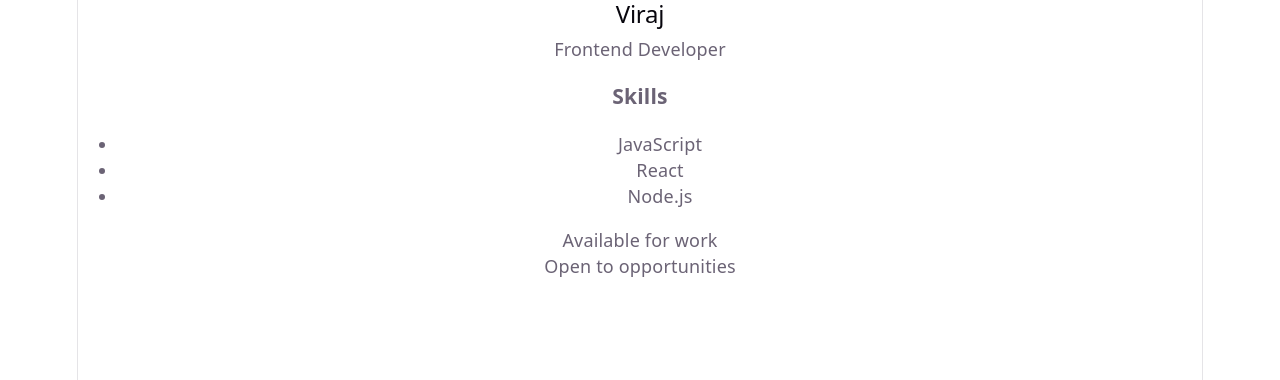
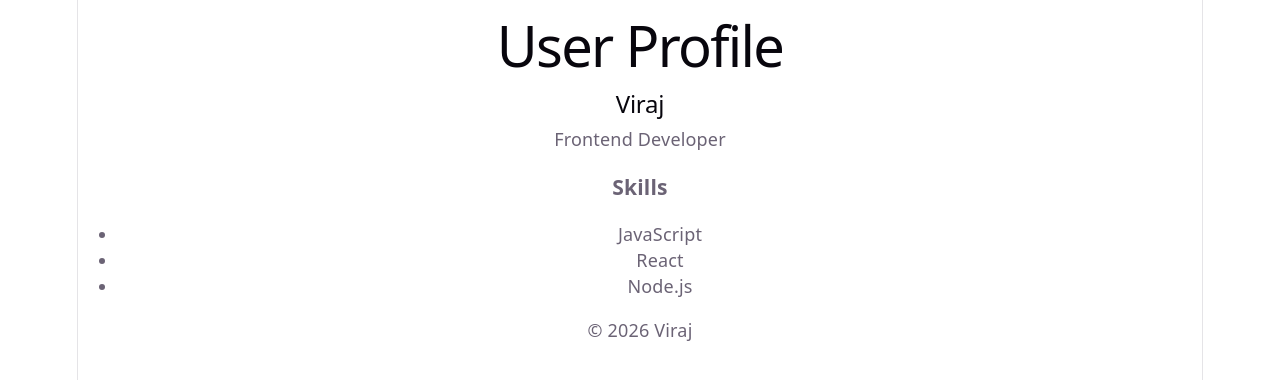
Before and after one commit to Viraj1923/Dev-Lab, a React (Vite) app in the folder frontend/react.js/: page / in a window 1280 px wide. Shown: the top 380 px of the page. Built offline with nearby package versions, Linux system fonts and the light colour scheme.

Commit message:
Complete React Module 02 - Components and Props

```diff
--- a/frontend/react.js/src/App.jsx
+++ b/frontend/react.js/src/App.jsx
@@ -1,3 +1,8 @@
+import Header from "./Header";
+import Card from "./Card";
+import ProfileCard from "./ProfileCard";
+import Footer from "./Footer";
+
 const user = {
   name: "Viraj",
   role: "Frontend Developer",
@@ -7,24 +12,12 @@ const user = {
 
 function App() {
   return (
-    <div className="profileCard">
-      <h2>{user.name}</h2>
-      <p>{user.role}</p>
-
-      <h3>Skills</h3>
-      <ul>
-        {user.skills.map((skill) => (
-          <li key={skill}>{skill}</li>
-        ))}
-      </ul>
-
-      <p>
-        {user.isAvailable
-          ? "Available for work"
-          : "Currently unavailable"}
-      </p>
-
-      {user.isAvailable && <p>Open to opportunities</p>}
+    <div>
+      <Header title="User Profile" />
+      <Card>
+        <ProfileCard user={user} />
+      </Card>
+      <Footer />
     </div>
   );
 }
--- /dev/null
+++ b/frontend/react.js/src/Card.jsx
@@ -0,0 +1,9 @@
+function Card({ children }) {
+    return (
+        <div className="card">
+            {children}
+        </div>
+    );
+}
+
+export default Card;
--- /dev/null
+++ b/frontend/react.js/src/Footer.jsx
@@ -0,0 +1,9 @@
+function Footer() {
+  return (
+    <footer>
+      <p>© 2026 Viraj</p>
+    </footer>
+  );
+}
+
+export default Footer;
--- /dev/null
+++ b/frontend/react.js/src/Header.jsx
@@ -0,0 +1,5 @@
+function Header({ title }) {
+    return <h1>{title}</h1>;
+}
+
+export default Header;
--- /dev/null
+++ b/frontend/react.js/src/ProfileCard.jsx
@@ -0,0 +1,16 @@
+function ProfileCard({ user }) {
+  return (
+    <div className="profile-card">
+      <h2>{user.name}</h2>
+      <p>{user.role}</p>
+      <h3>Skills</h3>
+      <ul>
+        {user.skills.map((skill) => (
+          <li key={skill}>{skill}</li>
+        ))}
+      </ul>
+    </div>
+  );
+}
+
+export default ProfileCard;
```
